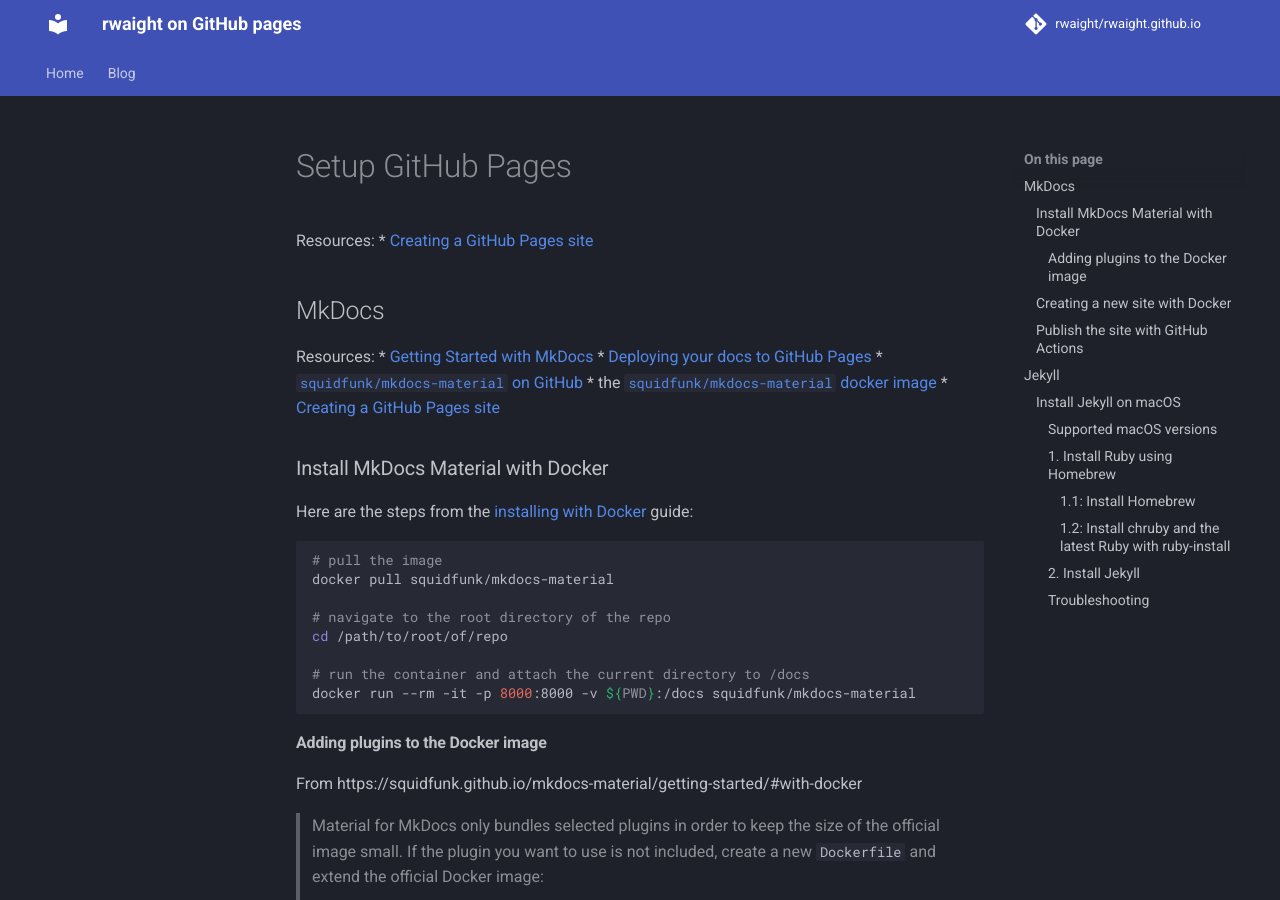
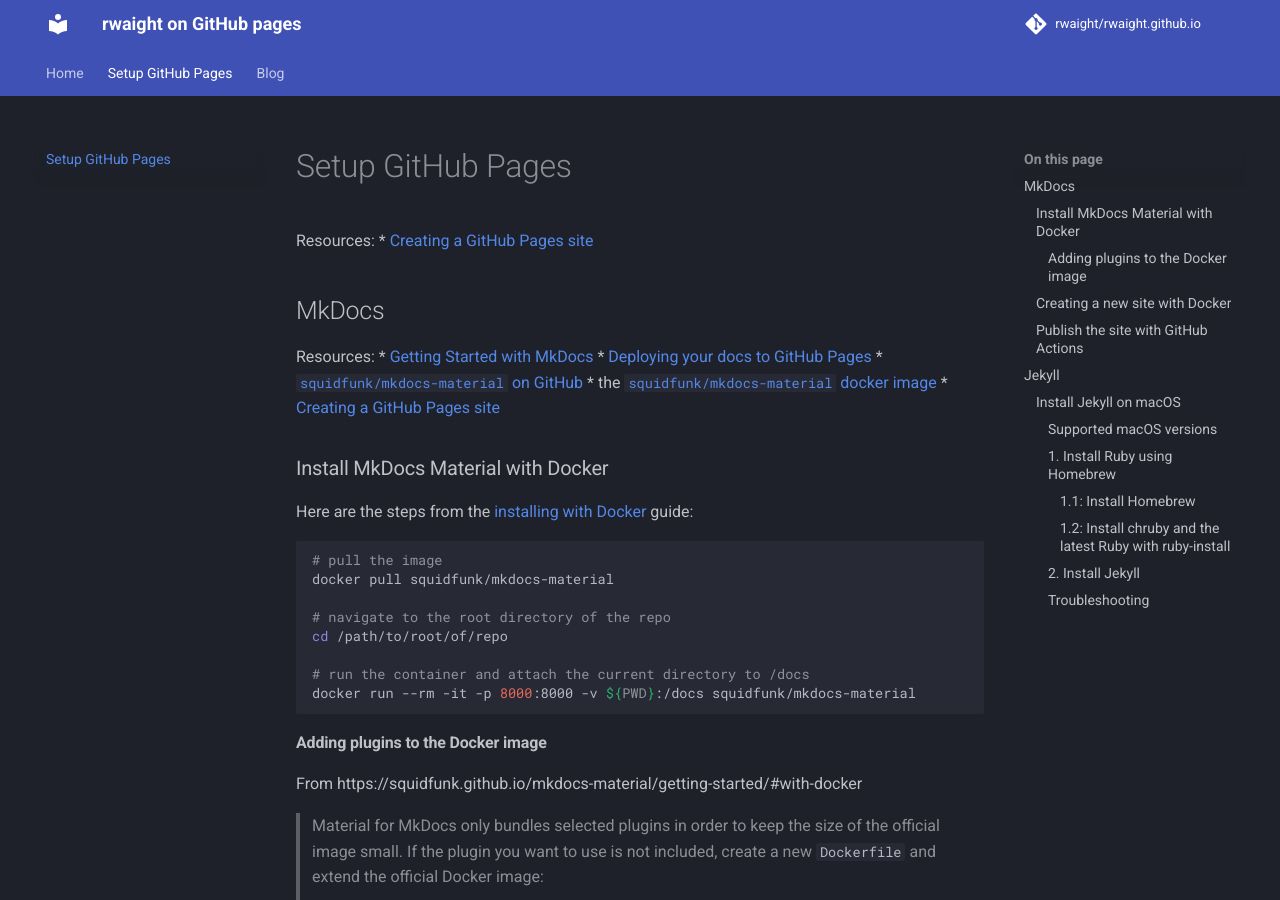
Before and after one commit to rwaight/rwaight.github.io, an MkDocs documentation site: the page built from docs/setup-github-pages.md, in a window 1280 px wide and 900 px high. Built offline with MkDocs 1.6.1 and Material for MkDocs 9.7.7, drawn with Linux system fonts in a browser that asks for light colours; plug-ins that fetch from the network failed and are left out; comment, search, counter and statistics services are not loaded.

Commit message:
docs: add setup-github-pages to nav

```diff
--- a/mkdocs.yml
+++ b/mkdocs.yml
@@ -7,7 +7,7 @@
 # https://www.mkdocs.org/user-guide/configuration/#nav
 nav:
   - 'index.md'
-  #- 'setup-github-pages.md'
+  - 'setup-github-pages.md'
   - Blog:
     - blog/index.md
 
```
